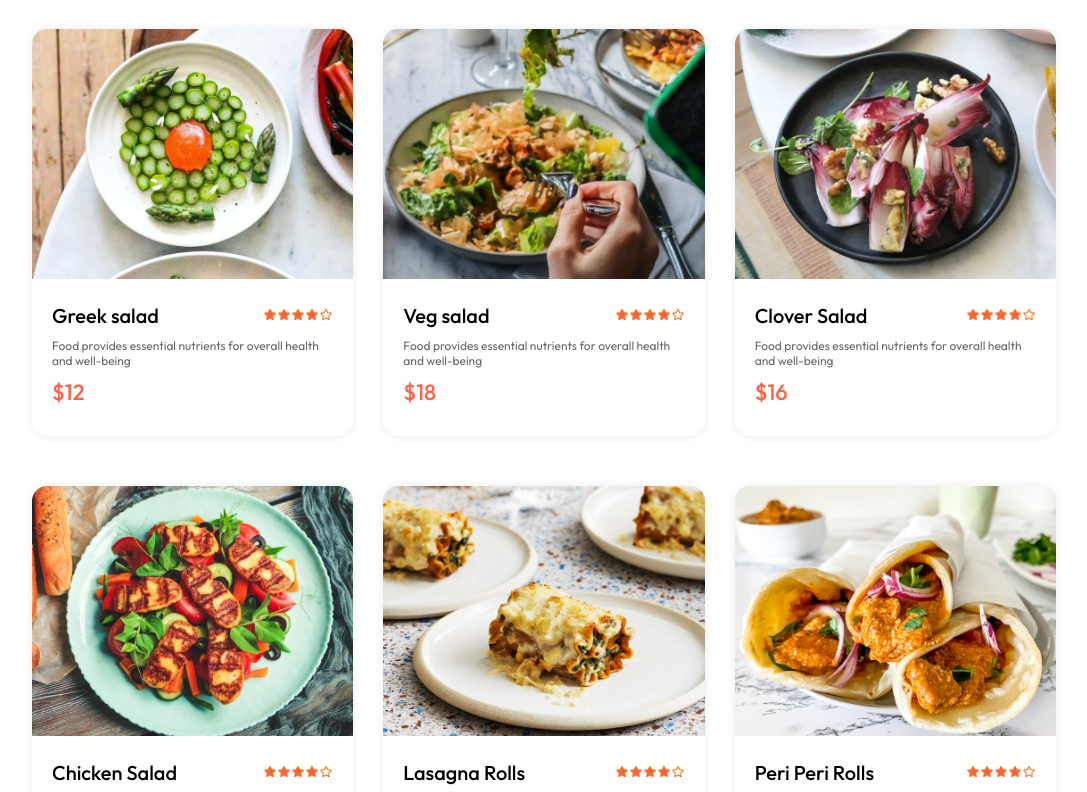
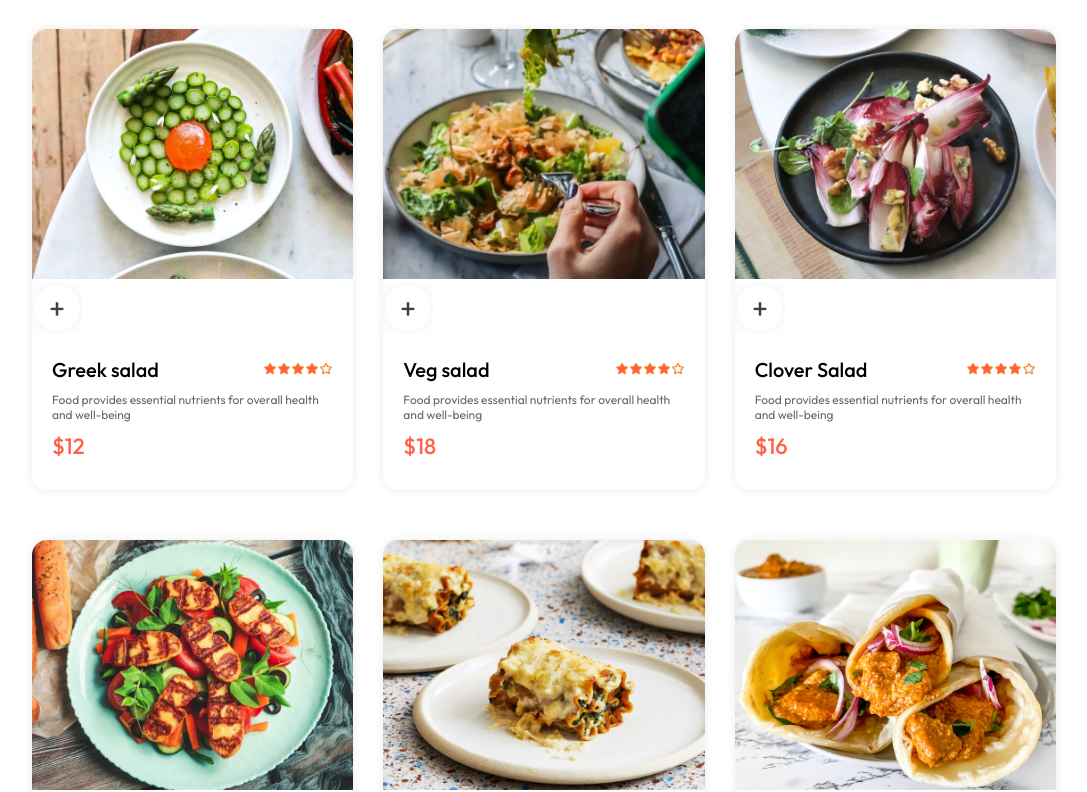
Before and after one commit to PrabinKumarNayak/Project, a React (Vite) app in the folder food-app/frontend/: page / in a window 1280 px wide. Shown: the part 948-1740 px from the top of the page, without its empty margins (96-1183 px from the left). Built offline with nearby package versions, Linux system fonts and the light colour scheme.

Commit message:
food app food-item functionality

```diff
--- a/food-app/frontend/src/components/FoodItem/FoodItem.jsx
+++ b/food-app/frontend/src/components/FoodItem/FoodItem.jsx
@@ -1,10 +1,16 @@
-import { assets } from "../../assets/Assets"
-import "./FoodItem.css"
-export default function FoodItem({id,name,price,description,image}){
-    return(
+import { useState } from "react";
+import { assets } from "../../assets/Assets";
+import "./FoodItem.css";
+export default function FoodItem({ id, name, price, description, image }) {
+  const [itemCount, setItemCount] = useState(0);
+  return (
     <div className="food-item">
       <div className="food-item-img-container">
         <img src={image} alt="" className="food-item-image" />
+        {!itemCount
+            ?<img className="add" onClick={()=>setItemCount(prev=>prev+1)} src={assets.add_icon_white} alt="" />
+            : <div className="food-item-counter"></div>
+        }
       </div>
       <div className="food-item-info">
         <div className="food-item-name-rating">
@@ -15,5 +21,5 @@
         <p className="food-item-price">${price}</p>
       </div>
     </div>
-    )
+  );
 }
```
Lines whose indentation alone changed are shown as unchanged.
